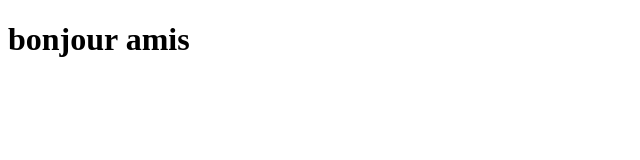
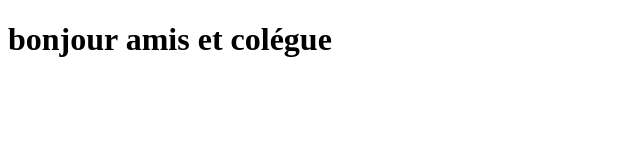
Before and after one commit to mimidjamel/formationjee, a plain HTML site: page index.html in a window 1280 px wide. Shown: the whole page, without its empty margins (0-640 px from the left). Drawn offline with Linux system fonts and the light colour scheme.

Commit message:
Update index.html

```diff
--- a/index.html
+++ b/index.html
@@ -3,6 +3,6 @@
 
 </head>
 <body>
-    <h1>bonjour amis</h1>
+    <h1>bonjour amis et colégue</h1>
 </body>
 </html>
```
